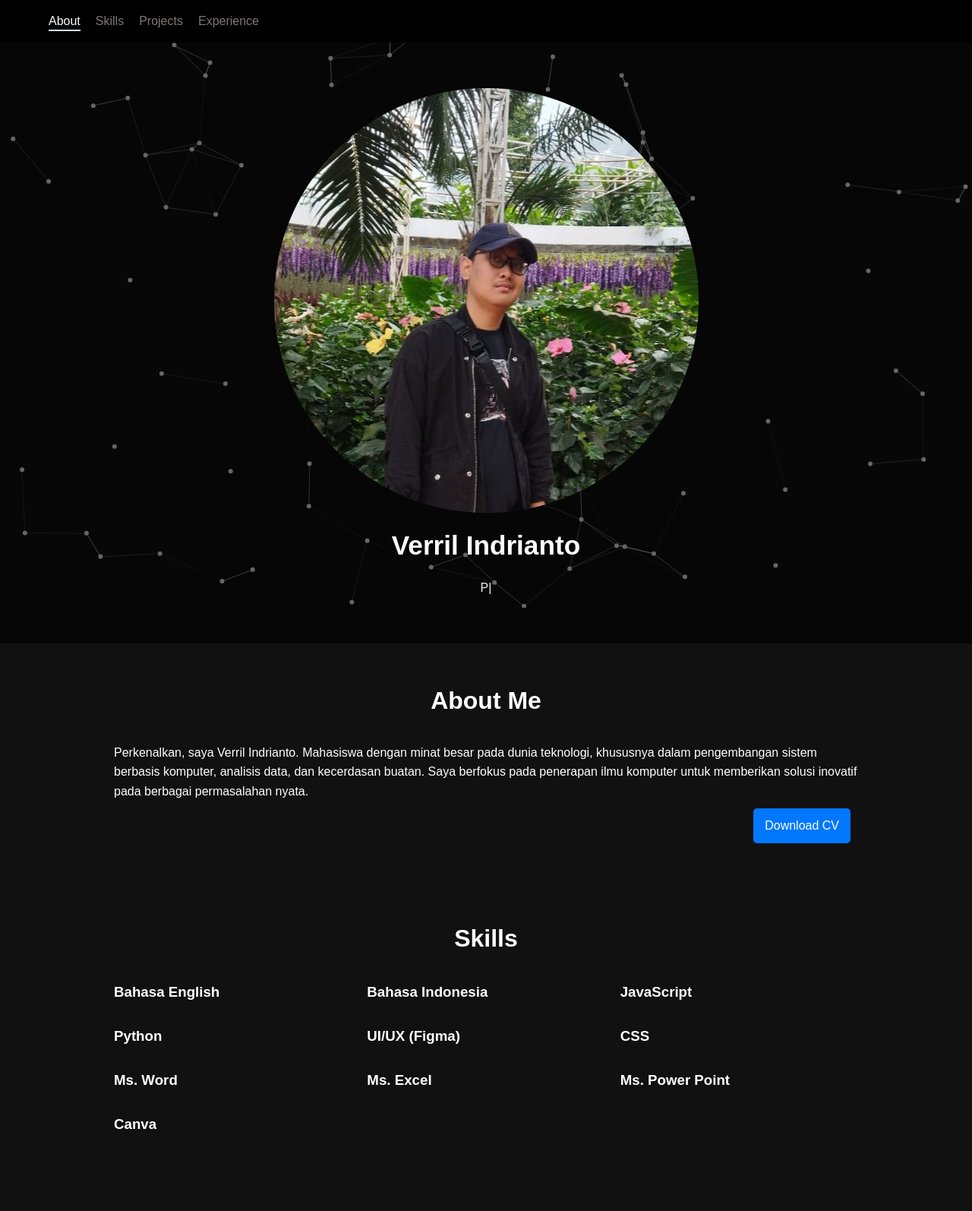
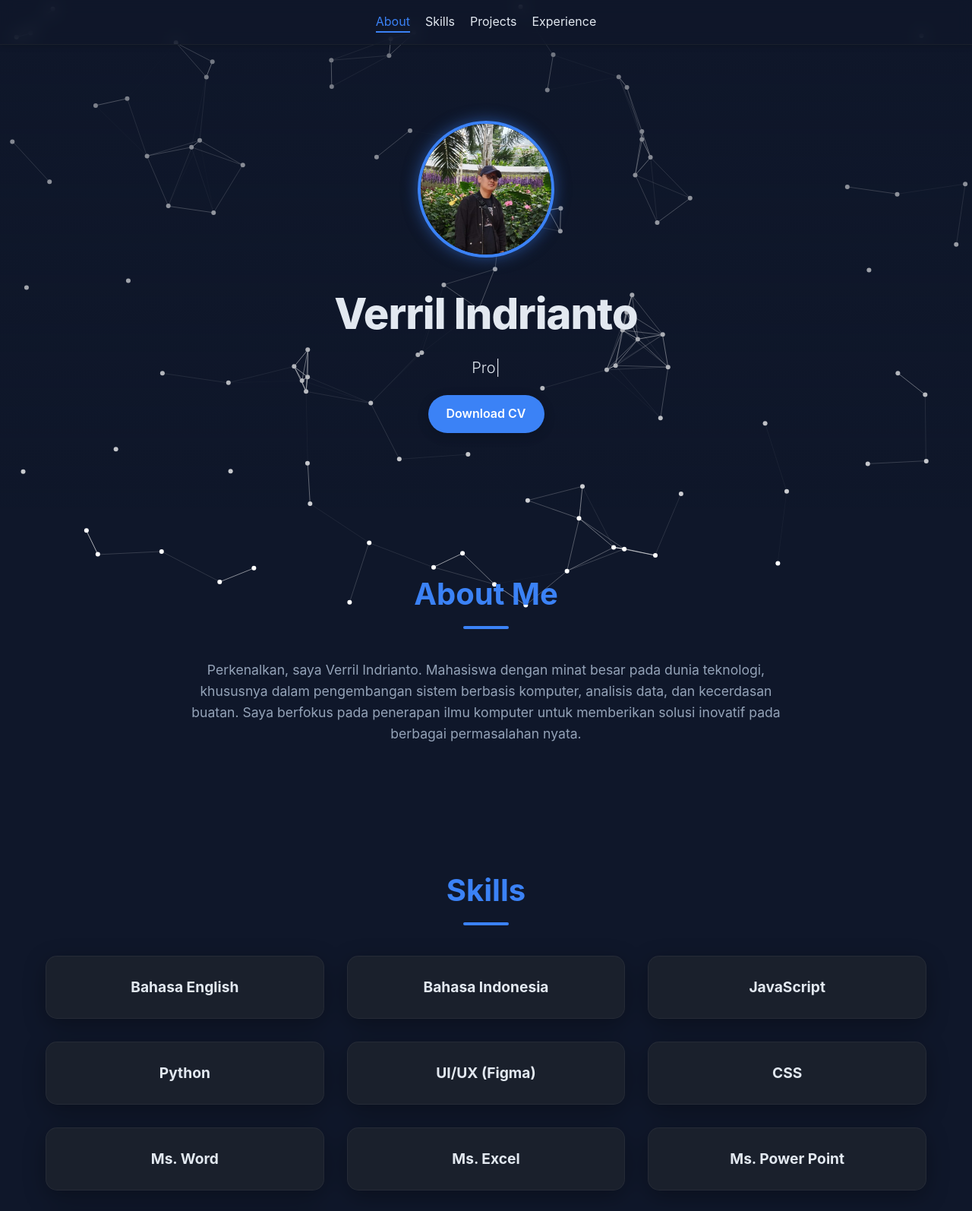
Before and after one commit to verril-svg/Portofolio, a plain HTML site: page index.html in a window 1280 px wide. Shown: the top 1594 px of the page at 76% size. Drawn offline with nearby package versions, Linux system fonts and the light colour scheme.

Commit message:
Add files via upload

```diff
--- a/index.html
+++ b/index.html
@@ -2,133 +2,338 @@
 <html lang="en">
 <head>
   <meta charset="UTF-8">
-  <meta name="viewport" content="width=device-width, initial-scale=1">
+  <meta name="viewport" content="width=device-width, initial-scale=1.0">
   <title>Verril Indrianto | Portfolio</title>
   <link rel="stylesheet" href="https://cdnjs.cloudflare.com/ajax/libs/font-awesome/6.4.0/css/all.min.css">
+  <style>
+    :root {
+      --primary-color: #3b82f6; /* Biru */
+      --secondary-color: #e2e8f0; /* Putih keabu-abuan */
+      --background-color: #0f172a; /* Biru tua */
+      --card-bg-color: #1a202c; /* Biru gelap */
+      --text-color: #e2e8f0; /* Putih keabu-abuan */
+      --accent-color: #f59e0b; /* Oranye */
+    }
 
-  <style>
-    * { margin: 0; padding: 0; box-sizing: border-box; }
-    body { font-family: 'Arial', sans-serif; background: #111; color: #ffffff; line-height: 1.6; }
-    #particles-js { position: fixed; top: 0; left: 0; width: 100%; height: 100%; z-index: -1; }
+    * {
+      margin: 0;
+      padding: 0;
+      box-sizing: border-box;
+    }
 
+    html {
+      scroll-behavior: smooth;
+    }
+
+    body {
+      font-family: 'Inter', sans-serif;
+      background-color: var(--background-color);
+      color: var(--text-color);
+      line-height: 1.6;
+    }
+
+    #particles-js {
+      position: fixed;
+      top: 0;
+      left: 0;
+      width: 100%;
+      height: 100%;
+      z-index: -1;
+    }
+
+    .container {
+      max-width: 1200px;
+      margin: 0 auto;
+      padding: 0 20px;
+    }
 
     nav {
-      background: #000000;
-      padding: 15px 5%;
-      text-align: right;
+      background-color: rgba(15, 23, 42, 0.8);
+      backdrop-filter: blur(10px);
       position: sticky;
       top: 0;
       z-index: 1000;
+      padding: 1rem 20px;
+      border-bottom: 1px solid var(--card-bg-color);
+      box-shadow: 0 4px 6px rgba(0, 0, 0, 0.1);
+      display: flex;
+      justify-content: flex-start;
+      align-items: center;
     }
+
     nav ul {
       list-style: none;
       display: flex;
-      flex-wrap: wrap;
       justify-content: flex-start;
+      align-items: center;
       gap: 20px;
+      width: 100%;
     }
+
     nav ul li a {
-      color: #817575;
+      color: var(--secondary-color);
       text-decoration: none;
       font-size: 1rem;
       position: relative;
-      padding-bottom: 5px;
+      padding: 5px 0;
       transition: color 0.3s ease;
     }
+
     nav ul li a::after {
-      content: "";
+      content: '';
       position: absolute;
       left: 0;
       bottom: 0;
-      width: 0%;
+      width: 0;
       height: 2px;
-      background: #d4f1ff;
-      opacity: 0;
-      transform: translateY(5px);
-      transition: width 0.4s ease, opacity 0.4s ease, transform 0.4s ease;
+      background-color: var(--primary-color);
+      transition: width 0.3s ease;
     }
-    nav ul li a:hover::after { width: 100%; opacity: 1; transform: translateY(0); }
-    nav ul li a:hover { color: #ffffff; }
-    nav ul li a.active { color: #ffffff; }
-    nav ul li a.active::after { width: 100%; opacity: 1; transform: translateY(0); }
 
+    nav ul li a:hover, nav ul li a.active {
+      color: var(--primary-color);
+    }
 
-    .buttons { margin-top: 10px; text-align: right; }
+    nav ul li a:hover::after, nav ul li a.active::after {
+      width: 100%;
+    }
+
+    .hamburger {
+      display: none;
+      font-size: 1.5rem;
+      color: var(--secondary-color);
+      cursor: pointer;
+    }
+
+    .buttons {
+      margin-top: 20px;
+      text-align: center;
+    }
+
     .btn {
       display: inline-block;
-      padding: 10px 15px;
-      background: #0077ff;
+      padding: 12px 24px;
+      background-color: var(--primary-color);
       color: #fff;
-      border-radius: 5px;
       text-decoration: none;
-      margin-right: 10px;
-      transition: background 0.3s;
+      border-radius: 9999px;
+      font-weight: 600;
+      transition: background-color 0.3s ease, transform 0.2s ease;
+      box-shadow: 0 4px 15px rgba(0, 0, 0, 0.2);
     }
-    .btn:hover { background: #0055aa; }
 
+    .btn:hover {
+      background-color: #2563eb;
+      transform: translateY(-2px);
+    }
 
     header {
       text-align: center;
-      padding: 60px 10px;
-      background: rgba(0,0,0,0.6);
+      padding: 100px 20px;
+      background: linear-gradient(180deg, rgba(15, 23, 42, 0.6) 0%, rgba(15, 23, 42, 0.2) 100%);
+      display: flex;
+      flex-direction: column;
+      align-items: center;
     }
-    header h1 { font-size: 2.2rem; margin: 15px 0; }
-    header p { font-size: 1rem; color: #eee; }
-    header img { max-width: 80%; height: auto; margin: auto; display: block; }
 
+    header img {
+      width: 180px;
+      height: 180px;
+      border-radius: 50%;
+      border: 4px solid var(--primary-color);
+      object-fit: cover;
+      margin-bottom: 20px;
+      box-shadow: 0 0 20px rgba(59, 130, 246, 0.5);
+    }
 
-    section { padding: 50px 10px; }
-    section h2 { text-align: center; margin-bottom: 30px; font-size: 2rem; }
-    .container { max-width: 1000px; margin: auto; padding: 0 10px; }
+    header h1 {
+      font-size: 3.5rem;
+      margin: 10px 0;
+      letter-spacing: -1px;
+      font-weight: 800;
+      color: var(--secondary-color);
+    }
 
+    header p {
+      font-size: 1.25rem;
+      color: var(--secondary-color);
+      font-weight: 300;
+    }
+
+    section {
+      padding: 80px 20px;
+    }
+
+    section h2 {
+      text-align: center;
+      margin-bottom: 40px;
+      font-size: 2.5rem;
+      color: var(--primary-color);
+      position: relative;
+      font-weight: 700;
+    }
+
+    section h2::after {
+      content: '';
+      display: block;
+      width: 60px;
+      height: 4px;
+      background-color: var(--primary-color);
+      margin: 10px auto 0;
+      border-radius: 2px;
+    }
+
+    #about p {
+      max-width: 800px;
+      margin: 0 auto;
+      text-align: center;
+      font-size: 1.1rem;
+      color: #94a3b8;
+    }
 
     #skills-list, .projects-container, .experience-container {
       display: grid;
-      grid-template-columns: repeat(auto-fit, minmax(250px, 1fr));
-      gap: 20px;
+      grid-template-columns: repeat(auto-fit, minmax(300px, 1fr));
+      gap: 30px;
     }
 
+    .skill-item, .project, .exp {
+      background-color: var(--card-bg-color);
+      padding: 25px;
+      border-radius: 15px;
+      box-shadow: 0 8px 30px rgba(0, 0, 0, 0.3);
+      transition: transform 0.3s ease, box-shadow 0.3s ease;
+      border: 1px solid rgba(255, 255, 255, 0.05);
+    }
 
-    .skill-item h3 { margin-bottom: 8px; }
+    .skill-item:hover, .project:hover, .exp:hover {
+      transform: translateY(-10px);
+      box-shadow: 0 12px 40px rgba(0, 0, 0, 0.4);
+      border-color: var(--primary-color);
+    }
+
+    .skill-item h3 {
+      text-align: center;
+      font-size: 1.2rem;
+      color: var(--secondary-color);
+    }
+
     .project {
       display: flex;
       flex-direction: column;
       justify-content: space-between;
-  height: 100%;
+    }
+
+    .project img {
+      width: 100%;
+      height: 200px;
+      object-fit: cover;
+      border-radius: 10px;
+      margin-bottom: 15px;
+    }
+
+    .project h3 {
+      font-size: 1.3rem;
+      margin-bottom: 10px;
+      color: var(--secondary-color);
+    }
+
+    .project p {
+      color: #94a3b8;
+      flex-grow: 1;
+      margin-bottom: 15px;
     }
 
     .project .buttons {
-  margin-top: auto;
       text-align: center;
     }
 
+    .exp h3 {
+      font-size: 1.4rem;
+      color: var(--primary-color);
+      margin-bottom: 5px;
+    }
 
+    .exp p {
+      font-style: italic;
+      color: #94a3b8;
+    }
 
-    .project, .exp {
-      background: rgba(255,255,255,0.05);
-      padding: 15px;
-      border-radius: 10px;
+    footer {
+      background-color: #1e293b;
+      text-align: center;
+      padding: 30px 20px;
+      box-shadow: 0 -4px 6px rgba(0, 0, 0, 0.1);
     }
-    .project img { width: 100%; height: auto; object-fit: contain; border-radius: 10px; margin-bottom: 10px; }
 
+    footer p {
+      margin-bottom: 10px;
+    }
 
-    footer { background: #222; text-align: center; padding: 20px 10px; }
-    footer a { color: #4CAF50; margin: 0 5px; text-decoration: none; }
+    footer a {
+      color: var(--primary-color);
+      margin: 0 10px;
+      text-decoration: none;
+      font-size: 1.5rem;
+      transition: color 0.3s ease;
+    }
 
+    footer a:hover {
+      color: var(--accent-color);
+    }
 
+    /* Media query untuk tampilan HP */
     @media (max-width: 768px) {
-      nav ul { flex-direction: column; gap: 10px; margin-left: 0; text-align: center; }
-      header h1 { font-size: 1.8rem; }
-      header p { font-size: 0.9rem; }
-      .buttons { text-align: center; }
+      nav ul {
+        display: none;
+        flex-direction: column;
+        gap: 10px;
+        position: absolute;
+        top: 60px;
+        left: 0;
+        width: 100%;
+        background-color: rgba(15, 23, 42, 0.95);
+        border-top: 1px solid var(--card-bg-color);
+        padding: 20px;
+        transition: all 0.3s ease-in-out;
       }
+
+      nav ul.active {
+        display: flex;
+      }
+
+      nav ul li {
+        width: 100%;
+        text-align: center;
+      }
+
+      .hamburger {
+        display: block;
+        position: absolute;
+        right: 20px;
+      }
+
+      header h1 {
+        font-size: 2.5rem;
+      }
+      section h2 {
+        font-size: 2rem;
+      }
+    }
+
     @media (max-width: 480px) {
-      header { padding: 40px 5px; }
-      section { padding: 40px 5px; }
-      nav { padding: 10px 5%; }
-      header h1 { font-size: 1.5rem; }
-      section h2 { font-size: 1.5rem; }
-      .btn { padding: 8px 12px; font-size: 0.9rem; }
+      header {
+        padding: 60px 20px;
+      }
+      header h1 {
+        font-size: 2rem;
+      }
+      header p {
+        font-size: 1rem;
+      }
+      section {
+        padding: 50px 20px;
+      }
     }
   </style>
 </head>
@@ -136,27 +341,30 @@
   <div id="particles-js"></div>
 
   <nav>
+    <div class="container">
+      <i class="fas fa-bars hamburger" onclick="toggleMenu()"></i>
       <ul>
         <li><a href="#about" class="active">About</a></li>
         <li><a href="#skills">Skills</a></li>
         <li><a href="#projects">Projects</a></li>
         <li><a href="#experience">Experience</a></li>
       </ul>
+    </div>
   </nav>
 
   <header>
-    <img src="image/p-fotor-20250920222922.png" alt="Aplikasi Reservasi Barber">
+    <img src="image/p-fotor-20250920222922.png" alt="Verril Indrianto's profile picture">
     <h1>Verril Indrianto</h1>
     <p><span id="typed-text"></span></p>
+    <div class="buttons">
+      <a href="MYproject/CV.pdf" target="_blank" class="btn">Download CV</a>
+    </div>
   </header>
 
   <section id="about">
     <div class="container">
       <h2>About Me</h2>
       <p>Perkenalkan, saya Verril Indrianto. Mahasiswa dengan minat besar pada dunia teknologi, khususnya dalam pengembangan sistem berbasis komputer, analisis data, dan kecerdasan buatan. Saya berfokus pada penerapan ilmu komputer untuk memberikan solusi inovatif pada berbagai permasalahan nyata.</p>
-      <div class="buttons">
-        <a href="MYproject/CV.pdf" target="_blank" class="btn">Download CV</a>
-      </div>
     </div>
   </section>
 
@@ -234,7 +442,6 @@
             <a href="MYproject/Lapakku.fig" download class="btn">Download </a>
           </div>
         </div>
-
       </div>
     </div>
   </section>
@@ -256,6 +463,7 @@
   </section>
 
   <footer>
+    <div class="container">
       <p>© 2025 Verril Indrianto</p>
       <p>
         <a href="https://mail.google.com/mail/?view=cm&to=verrilindrianto@gmail.com" target="_blank"><i class="fa fa-envelope"></i> Email</a>
@@ -263,13 +471,13 @@
         <a href="https://www.linkedin.com/in/verril-indrianto-99aa2b362" target="_blank"><i class="fab fa-linkedin"></i> LinkedIn</a>
         <a href="https://github.com/verril-svg"><i class="fab fa-github"></i> GitHub</a>
       </p>
+    </div>
   </footer>
 
   <script src="https://cdnjs.cloudflare.com/ajax/libs/typed.js/2.0.12/typed.min.js"></script>
   <script src="https://unpkg.com/scrollreveal"></script>
   <script src="https://cdnjs.cloudflare.com/ajax/libs/vanilla-tilt/1.7.2/vanilla-tilt.min.js"></script>
   <script src="https://cdn.jsdelivr.net/particles.js/2.0.0/particles.min.js"></script>
-
   <script>
     new Typed('#typed-text', {
       strings: ["Mahasiswa Sistem Informasi", "AI & Web Developer", "Problem Solver"],
@@ -299,7 +507,6 @@ skills.forEach(skill => {
       skillsList.appendChild(skillItem);
     });
 
-
     ScrollReveal().reveal('header', { delay: 200, distance: '50px', origin: 'top', duration: 1000 });
     ScrollReveal().reveal('#about .container', { delay: 250, distance: '50px', origin: 'left', duration: 1000 });
     ScrollReveal().reveal('#skills .container', { delay: 300, distance: '50px', origin: 'right', duration: 1000 });
@@ -320,6 +527,11 @@ skills.forEach(skill => {
         this.classList.add("active");
       });
     });
+
+    function toggleMenu() {
+      const navList = document.querySelector('nav ul');
+      navList.classList.toggle('active');
+    }
   </script>
 </body>
 </html>
```
Lines whose indentation alone changed are shown as unchanged.
